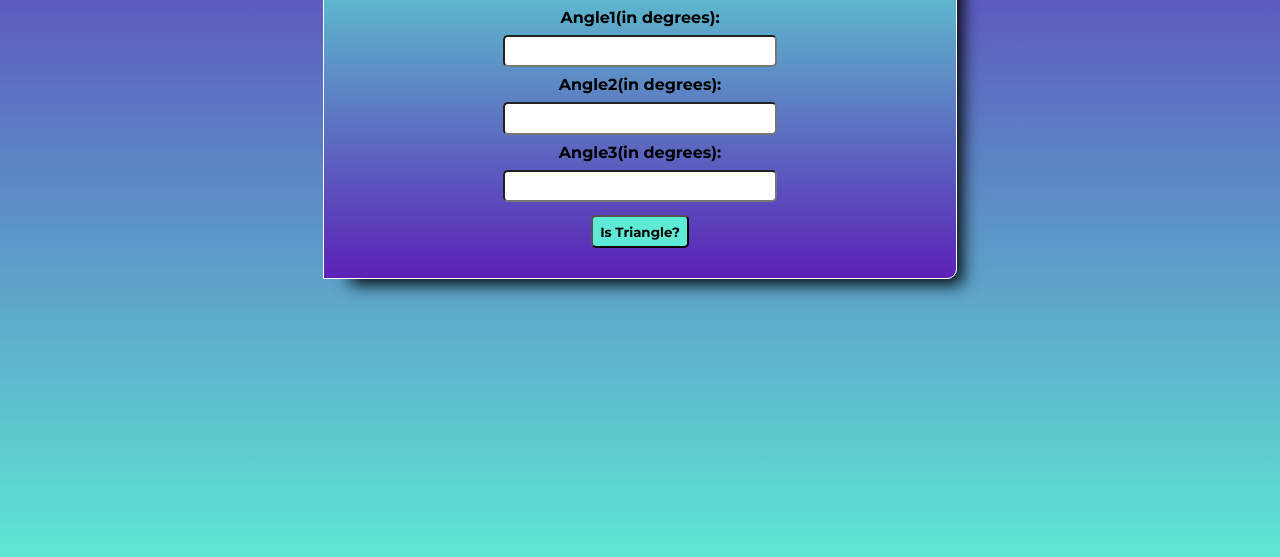
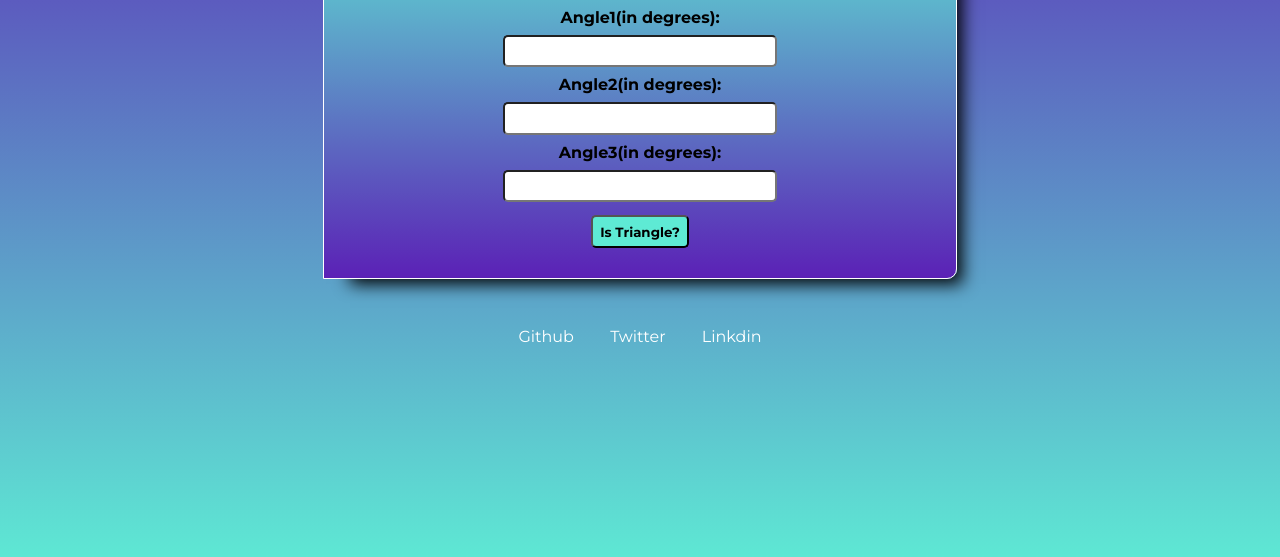
Before and after one commit to Vipul-Bhardwaj777/fun-triangles, a plain HTML site: page index.html in a window 1280 px wide. Shown: the part 233-790 px from the top of the page. Drawn offline with Linux system fonts and the light colour scheme.

Commit message:
added socials

```diff
--- a/index.html
+++ b/index.html
@@ -47,6 +47,23 @@
     <div id="output-div"></div>
     </div >
 
+    <footer>
+        <ul>
+            <li class="list-inline">
+                <a class="link" href="https://github.com/Vipul-Bhardwaj777">Github</a>
+            </li>
+
+            <li class="list-inline">
+                <a class="link" href="https://twitter.com/Vipul__777">Twitter</a>
+            </li>
+
+            <li class="list-inline">
+                <a class="link" href="https://www.linkedin.com/in/vipul-bhardwaj-444888207/">Linkdin</a>
+            </li>
+        </ul>
+    </footer>
+
+
 
 
     <script src="isTriangle.js" type="text/javascript"></script>
--- a/styles.css
+++ b/styles.css
@@ -28,8 +28,15 @@ body{
     text-decoration:none;
     padding:1em;
     color:white;
+    font-family: inherit;
 
 
+}
+
+
+
+.link:hover{
+    font-weight: bold;
 }
 
 .link-active{
@@ -146,3 +153,12 @@ body{
     box-shadow:1em 1em 1em -.8em rgb(0, 0, .4);
     display: none;
 }
+
+footer ul{
+    padding-inline-start: 0px;
+    max-width: 600px;
+    text-align: center;
+    margin: 3em auto;
+
+
+}
```
Also changed, not shown: area.html (+16 -0 lines), hypotenuse.html (+16 -0 lines), quiz.html (+15 -0 lines).
